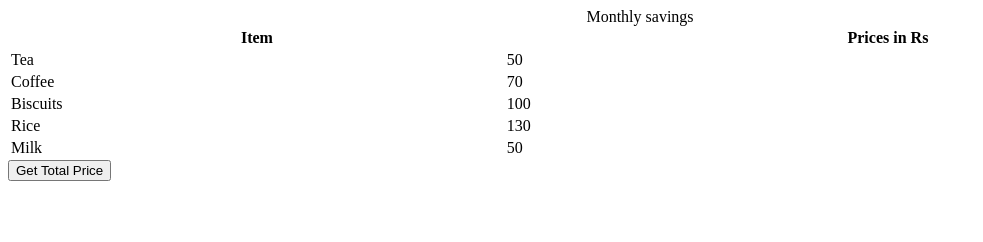
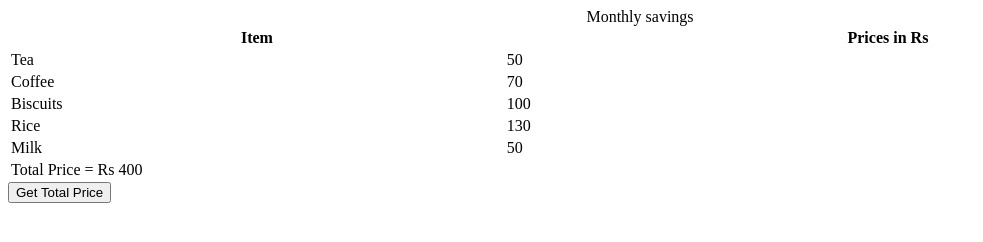
Before and after one commit to acciojob/grofers-checkout-Iram-emir, a website: page main.html in a window 1280 px wide. Both pictures are taken after a click on the button "Get Total Price". Shown: the whole page, without its empty margins (0-983 px from the left). Drawn offline with Linux system fonts and the light colour scheme.

Commit message:
created a submission

```diff
--- a/script.js
+++ b/script.js
@@ -1,10 +1,30 @@
 const getSumBtn = document.createElement("button");
-getSumBtn.append("Get Total Price");
+getSumBtn.innerText = "Get Total Price";
 document.body.appendChild(getSumBtn);
 
 const getSum = () => {
-//Add your code here
+  // 1. saari prices ko select karo
+  const prices = document.querySelectorAll(".price");
 
+  let total = 0;
+
+  // 2. prices ka sum nikalo
+  prices.forEach((price) => {
+    total += Number(price.innerText);
+  });
+
+  // 3. table ko select karo
+  const table = document.querySelector("table");
+
+  // 4. new row banao
+  const newRow = document.createElement("tr");
+
+  const totalCell = document.createElement("td");
+  totalCell.colSpan = 2; // 2 columns cover kare
+  totalCell.innerText = `Total Price = Rs ${total}`;
+
+  newRow.appendChild(totalCell);
+  table.appendChild(newRow);
 };
 
 getSumBtn.addEventListener("click", getSum);
```
Also changed, not shown: main.html (+1 -0 lines).
